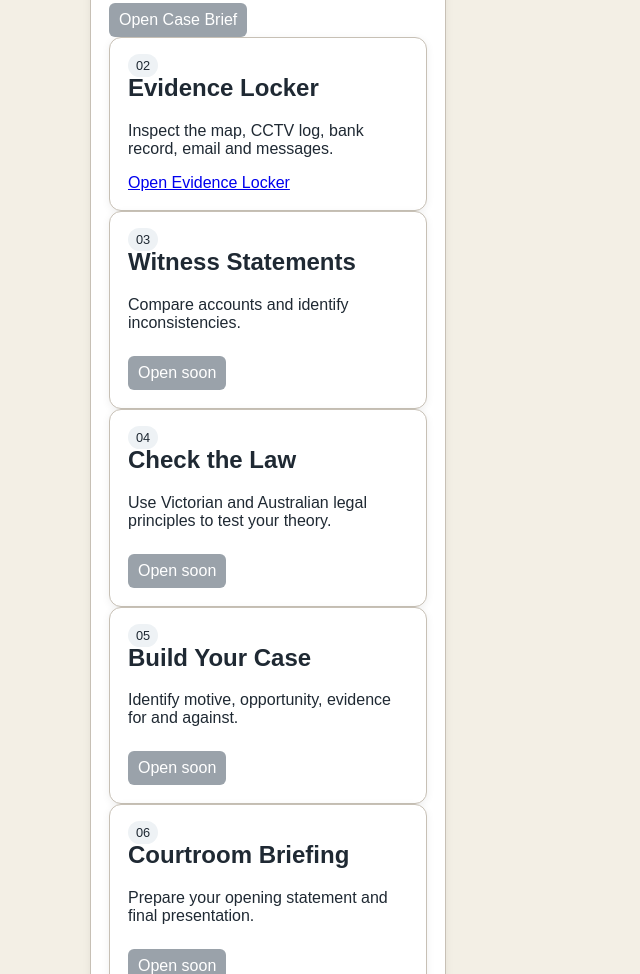
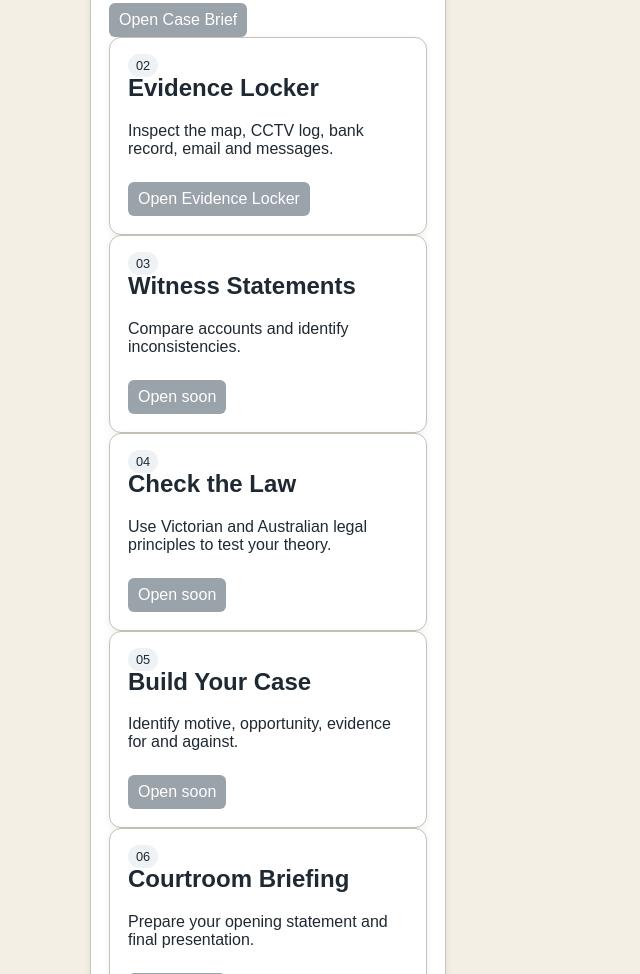
Before and after one commit to jenniferdonnelly-jd/banksia-creek-investigation, a plain HTML site: page index.html in a window 1280 px wide. Shown: the part 747-1721 px from the top of the page, without its empty margins (0-640 px from the left). Drawn offline with Linux system fonts and the light colour scheme.

Commit message:
Update index.html

```diff
--- a/index.html
+++ b/index.html
@@ -33,7 +33,7 @@ footer{margin-top:28px;background:#e7e1d6;padding:16px;text-align:center}
 </section>
 <section class="grid">
 <div class="card"><span class="tag">01</span><h2>Case Brief</h2><p>Read the incident summary and identify the known facts.</p><a class="btn" href="case-brief.html">Open Case Brief</a>
-<div class="card"><span class="tag">02</span><h2>Evidence Locker</h2><p>Inspect the map, CCTV log, bank record, email and messages.</p><a href="evidence.html">Open Evidence Locker</a></div>
+<div class="card"><span class="tag">02</span><h2>Evidence Locker</h2><p>Inspect the map, CCTV log, bank record, email and messages.</p><a class="btn" href="evidence.html">Open Evidence Locker</a></div>
 <div class="card"><span class="tag">03</span><h2>Witness Statements</h2><p>Compare accounts and identify inconsistencies.</p><a class="btn">Open soon</a></div>
 <div class="card"><span class="tag">04</span><h2>Check the Law</h2><p>Use Victorian and Australian legal principles to test your theory.</p><a class="btn">Open soon</a></div>
 <div class="card"><span class="tag">05</span><h2>Build Your Case</h2><p>Identify motive, opportunity, evidence for and against.</p><a class="btn">Open soon</a></div>
```
